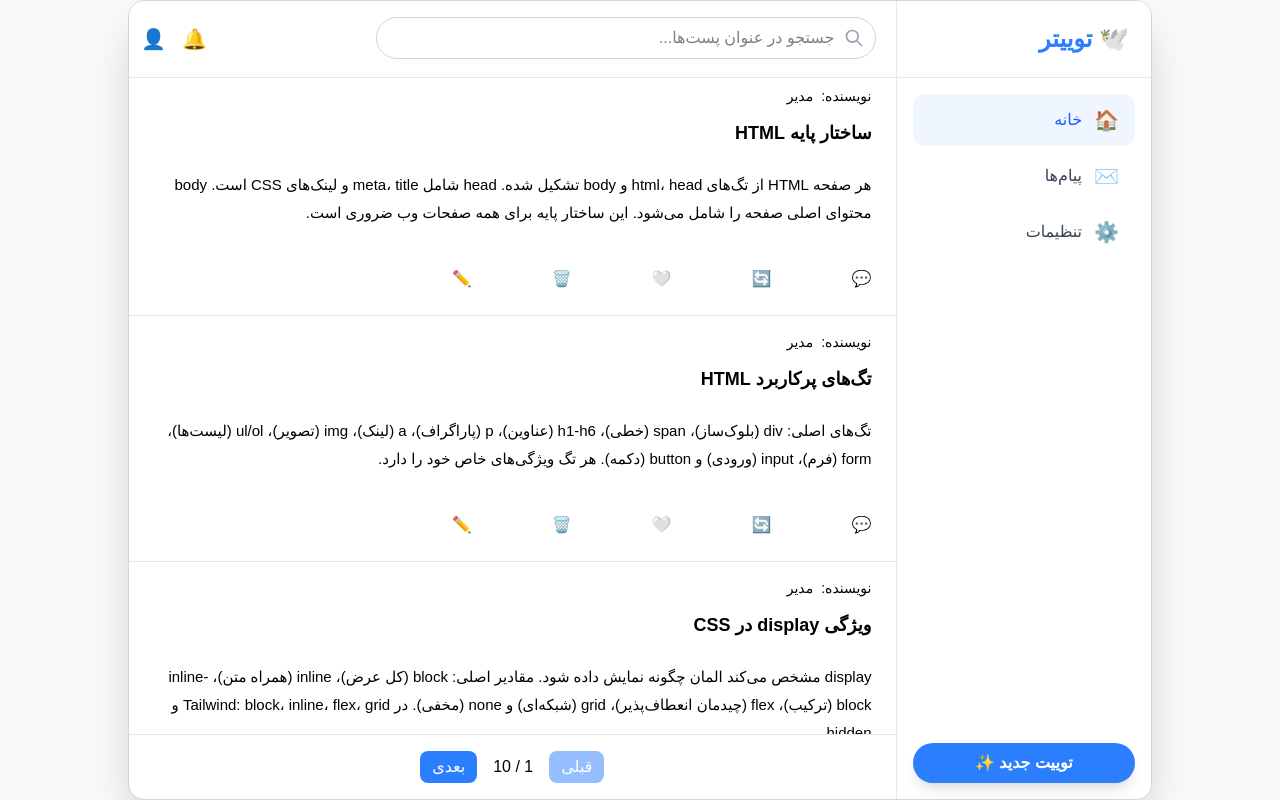
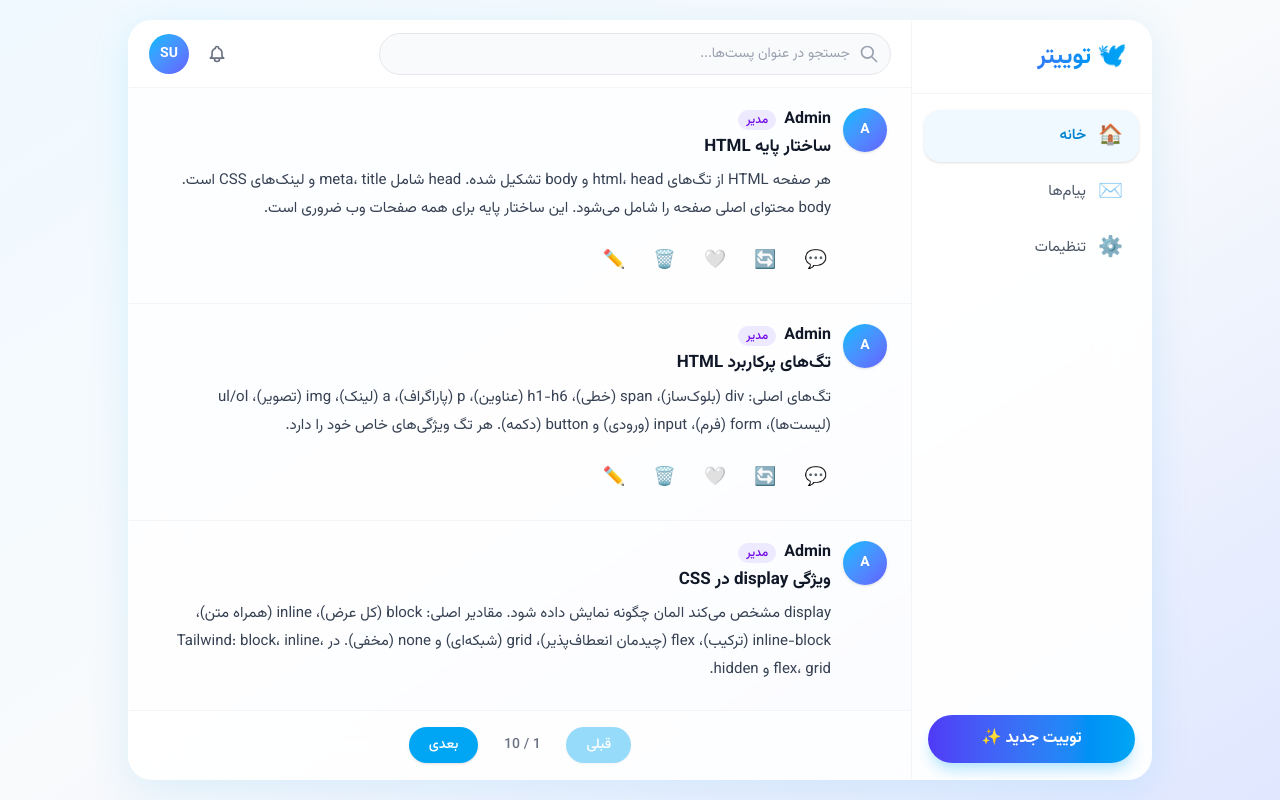
Before and after one commit to kimiaishere/Tweety, a React (Vite) app: page / in a window 1280 px wide. Built offline with nearby package versions, Linux system fonts and the light colour scheme; data requests are answered from the project's data file; sample sign-in values are in the browser's storage.

Commit message:
fix search problem

```diff
--- a/index.html
+++ b/index.html
@@ -4,7 +4,10 @@
     <meta charset="UTF-8" />
     <link rel="icon" type="image/svg+xml" href="/favicon.svg" />
     <meta name="viewport" content="width=device-width, initial-scale=1.0" />
-    <title>tweets</title>
+    <link rel="preconnect" href="https://fonts.googleapis.com" />
+    <link rel="preconnect" href="https://fonts.gstatic.com" crossorigin />
+    <link href="https://fonts.googleapis.com/css2?family=Vazirmatn:wght@400;500;600;700&display=swap" rel="stylesheet" />
+    <title>توییتر</title>
   </head>
   <body>
     <div id="root"></div>
--- a/src/components/Header.jsx
+++ b/src/components/Header.jsx
@@ -1,95 +1,91 @@
 import React, { useState } from "react";
-import { TABS } from "../constants";
 import { useNavigate } from "react-router-dom";
 import { toast } from "react-toastify";
 import { useSelector, useDispatch } from "react-redux";
 import { logout } from "../features/auth/authSlice";
 import SearchBar from "./SearchBar";
 
-function Header({
-  activeTab,
-  onTabChange,
-  onToggleNotifications,
-}) {
+function Header({ onSearchResult, onToggleNotifications }) {
   const navigate = useNavigate();
   const dispatch = useDispatch();
-  const [search, setSearch] = useState("");
-
   const [showMenu, setShowMenu] = useState(false);
 
   const user = useSelector((state) => state.auth.user);
-
   const posts = useSelector((state) => state.posts.posts);
 
   if (!user) return null;
 
-  // تعداد پست‌های همین کاربر
   const userPostsCount = posts.filter(
     (post) => post.userId === user.id
   ).length;
 
   const handleLogout = () => {
     localStorage.removeItem("user");
-
     dispatch(logout());
-
     toast.success("با موفقیت خارج شدید.");
-
     navigate("/login");
   };
 
+  const initials = user.name
+    ?.split(" ")
+    .map((w) => w[0])
+    .join("")
+    .slice(0, 2)
+    .toUpperCase();
+
   return (
-    <header className="flex justify-between pr-5 bg-white border-b border-gray-200 sticky top-2 pb-2 z-20">
+    <header className="sticky top-0 z-20 bg-white/70 backdrop-blur-md border-b border-gray-100 px-5 py-3">
+      <div className="flex justify-between items-center gap-4">
+        <SearchBar onSearchResult={onSearchResult} />
 
-        <div>
-            <SearchBar onSearchResult={setSearch} />
-        </div>
-        <div className="flex flex-row py-4 px-3 gap-4 justify-end">
+        <div className="flex items-center gap-2 shrink-0">
           <button
             onClick={onToggleNotifications}
-            className="flex rounded-full text-xl"
+            className="w-10 h-10 flex items-center justify-center rounded-full text-gray-500 hover:bg-sky-50 hover:text-sky-600 transition-colors"
+            aria-label="اعلان‌ها"
           >
-            🔔
+            <svg className="w-5 h-5" fill="none" stroke="currentColor" viewBox="0 0 24 24">
+              <path strokeLinecap="round" strokeLinejoin="round" strokeWidth={2} d="M15 17h5l-1.405-1.405A2.032 2.032 0 0118 14.158V11a6.002 6.002 0 00-4-5.659V5a2 2 0 10-4 0v.341C7.67 6.165 6 8.388 6 11v3.159c0 .538-.214 1.055-.595 1.436L4 17h5m6 0v1a3 3 0 11-6 0v-1m6 0H9" />
+            </svg>
           </button>
 
           <div className="relative">
             <button
               onClick={() => setShowMenu(!showMenu)}
-              className="flex items-center cursor-pointer text-xl"
+              className="w-10 h-10 flex items-center justify-center rounded-full bg-gradient-to-br from-sky-400 to-indigo-500 text-white text-sm font-bold hover:shadow-lg hover:scale-105 transition-all"
             >
-              👤
+              {initials || "👤"}
             </button>
 
             {showMenu && (
-              <div className="absolute left-[-8px] mt-3 w-40 z-50 bg-white rounded-xl shadow-xl border border-gray-300 p-4 flex flex-col gap-5">
+              <div className="absolute left-0 mt-2 w-52 z-50 bg-white rounded-2xl shadow-xl border border-gray-100 overflow-hidden">
+                <div className="bg-gradient-to-br from-sky-500 to-indigo-600 px-4 py-5 text-white">
+                  <p className="font-bold text-lg" dir="ltr">
+                    {user.name}
+                  </p>
+                  <p className="text-sky-100 text-sm mt-0.5">{user.role}</p>
+                </div>
 
-                <h3
-                  dir="ltr"
-                  className="font-bold text-center"
-                >
-                  Hi {user.name}
-                </h3>
-
-                <p className="text-center text-gray-500">
-                  Role : {user.role}
-                </p>
-
-                <p className="text-center text-gray-500">
-                  Posts : {userPostsCount}
-                </p>
+                <div className="p-4 flex flex-col gap-3">
+                  <div className="flex items-center justify-between text-sm">
+                    <span className="text-gray-500">تعداد پست‌ها</span>
+                    <span className="font-semibold text-gray-800 bg-gray-100 px-2.5 py-0.5 rounded-full">
+                      {userPostsCount}
+                    </span>
+                  </div>
 
                   <button
                     onClick={handleLogout}
-                  className="mt-5 text-red-500 hover:text-red-700"
+                    className="w-full mt-1 py-2.5 text-sm font-medium text-red-500 hover:bg-red-50 rounded-xl transition-colors"
                   >
                     خروج از حساب
                   </button>
-
+                </div>
               </div>
             )}
           </div>
         </div>
-
+      </div>
     </header>
   );
 }
--- a/src/components/SearchBar.jsx
+++ b/src/components/SearchBar.jsx
@@ -53,9 +53,8 @@ export default function SearchBar({ onSearchResult }) {
   };
 
   return (
-    <div className="py-2" ref={ref}>
-      <div className="w-[500px]">
-        {/* بخش جستجو */}
+    <div ref={ref} className="flex-1 max-w-lg">
+      <div>
         <div className="flex items-center relative">
           <input
             type="text"
@@ -63,7 +62,7 @@ export default function SearchBar({ onSearchResult }) {
             value={term}
             onChange={(e) => setTerm(e.target.value)}
             onFocus={() => debouncedTerm.length >= 3 && setShow(true)}
-            className="w-full px-4 py-2 pr-10 rounded-full border border-gray-300 focus:outline-none focus:border-blue-500 focus:ring-2 focus:ring-blue-200 transition-all"
+            className="w-full px-4 py-2.5 pr-10 bg-gray-50 rounded-full border border-gray-200 focus:outline-none focus:bg-white focus:border-sky-400 focus:ring-2 focus:ring-sky-100 transition-all text-sm placeholder:text-gray-400"
           />
 
           {/* آیکون جستجو */}
@@ -98,16 +97,16 @@ export default function SearchBar({ onSearchResult }) {
 
         {/* لیست پیشنهادات - بدون absolute */}
         {show && (
-          <div className="mt-1 bg-white rounded-xl shadow-lg border border-gray-200 overflow-hidden">
+          <div className="mt-2 bg-white rounded-2xl shadow-lg shadow-gray-200/50 border border-gray-100 overflow-hidden">
             {suggestions.length === 0 ? (
-              <div className="px-4 py-3 text-gray-500 text-sm">نتیجه‌ای یافت نشد</div>
+              <div className="px-4 py-3 text-gray-400 text-sm">نتیجه‌ای یافت نشد</div>
             ) : (
               <ul className="max-h-80 overflow-y-auto">
                 {suggestions.map((title, i) => (
                   <li
                     key={i}
                     onClick={() => handleSelect(title)}
-                    className="px-4 py-3 hover:bg-blue-50 cursor-pointer transition-colors border-b border-gray-100 last:border-0 flex items-center gap-3"
+                    className="px-4 py-3 hover:bg-sky-50 cursor-pointer transition-colors border-b border-gray-50 last:border-0 flex items-center gap-3"
                   >
                     <svg className="w-4 h-4 text-gray-400" fill="none" stroke="currentColor" viewBox="0 0 24 24">
                       <path strokeLinecap="round" strokeLinejoin="round" strokeWidth={2} d="M21 21l-6-6m2-5a7 7 0 11-14 0 7 7 0 0114 0z" />
--- a/src/components/Sidebar.jsx
+++ b/src/components/Sidebar.jsx
@@ -3,34 +3,33 @@ import { SIDEBAR_ITEMS } from '../constants';
 
 function Sidebar({ onNewTweet }) {
   return (
-    <aside className="w-[25%] h-full bg-white border-l border-gray-200 flex flex-col shrink-0">
-      {/* هدر - ثابت در بالا */}
-      <div className="p-[22px] border-b border-gray-200 shrink-0">
-        <h1 className="text-2xl font-bold text-blue-500">🕊️ توییتر</h1>
+    <aside className="w-[240px] h-full bg-white/60 border-l border-gray-100 flex flex-col shrink-0">
+      <div className="px-6 py-5 border-b border-gray-100 shrink-0">
+        <h1 className="text-2xl font-bold bg-gradient-to-l from-sky-500 to-indigo-600 bg-clip-text text-transparent">
+          🕊️ توییتر
+        </h1>
       </div>
 
-      {/* ناوبری - فضای باقیمانده را پر می‌کند */}
-      <nav className="p-4 space-y-1 flex-1 overflow-y-auto">
+      <nav className="px-3 py-4 space-y-1 flex-1 overflow-y-auto">
         {SIDEBAR_ITEMS.map((item) => (
           <button
             key={item.label}
-            className={`w-full flex items-center gap-3 px-4 py-3 rounded-xl transition-colors ${
+            className={`w-full flex items-center gap-3 px-4 py-3 rounded-2xl transition-all duration-200 ${
               item.active
-                ? "bg-blue-50 text-blue-600 font-medium"
-                : "text-gray-700 hover:bg-gray-50"
+                ? "bg-sky-50 text-sky-600 font-semibold shadow-sm"
+                : "text-gray-600 hover:bg-gray-50 hover:text-gray-900"
             }`}
           >
             <span className="text-xl">{item.icon}</span>
-            <span>{item.label}</span>
+            <span className="text-[15px]">{item.label}</span>
           </button>
         ))}
       </nav>
 
-      {/* دکمه توییت - چسبیده به پایین */}
       <div className="p-4 shrink-0">
         <button
           onClick={onNewTweet}
-          className="w-full bg-blue-500 text-white font-bold py-2 px-3 rounded-full shadow-lg hover:bg-blue-600 transition-colors"
+          className="w-full bg-gradient-to-l from-sky-500 to-indigo-600 text-white font-bold py-3 px-4 rounded-full shadow-lg shadow-sky-200 hover:shadow-xl hover:shadow-sky-300 hover:scale-[1.02] active:scale-[0.98] transition-all"
         >
           توییت جدید ✨
         </button>
--- a/src/components/Tweet.jsx
+++ b/src/components/Tweet.jsx
@@ -1,92 +1,95 @@
 import React from "react";
 import { useSelector } from "react-redux";
 
-function Tweet({
-  id,
-  title,
-  body,
-  userId,
-  onDelete,
-  onEdit,
-}) {
+const ROLE_STYLES = {
+  مدیر: "bg-violet-100 text-violet-700",
+  admin: "bg-violet-100 text-violet-700",
+  کاربر: "bg-sky-100 text-sky-700",
+  user: "bg-sky-100 text-sky-700",
+};
 
-  const currentUser = useSelector(
-    (state) => state.auth.user
+function TweetAction({ icon, label, hoverColor = "hover:bg-gray-100 hover:text-gray-700", onClick }) {
+  return (
+    <button
+      onClick={onClick}
+      className={`group flex items-center gap-1.5 px-3 py-2 rounded-full text-gray-400 transition-colors ${hoverColor}`}
+      aria-label={label}
+    >
+      <span className="text-lg group-hover:scale-110 transition-transform">{icon}</span>
+    </button>
   );
+}
 
-  const users = useSelector(
-    (state) => state.users.users
-  );
+function Tweet({ id, title, body, userId, onDelete, onEdit }) {
+  const currentUser = useSelector((state) => state.auth.user);
+  const users = useSelector((state) => state.users.users);
 
-  const author = users.find(
-    (user) => user.id === userId
-  );
+  const author = users.find((user) => user.id === userId);
 
   const canManage =
     currentUser &&
-    (
-      currentUser.role === "admin" ||
-      currentUser.id === userId
-    );
+    (currentUser.role === "admin" ||
+      currentUser.role === "مدیر" ||
+      currentUser.id === userId);
+
+  const initials = author?.name
+    ?.split(" ")
+    .map((w) => w[0])
+    .join("")
+    .slice(0, 2)
+    .toUpperCase();
+
+  const roleClass =
+    ROLE_STYLES[author?.role] || "bg-gray-100 text-gray-600";
 
   return (
-    <div className="px-6 pb-6 pt-4 hover:bg-gray-50 transition-colors duration-150">
+    <article className="px-6 py-5 hover:bg-sky-50/40 transition-colors duration-200 cursor-default">
+      <div className="flex gap-3">
+        <div className="w-11 h-11 shrink-0 rounded-full bg-gradient-to-br from-sky-400 to-indigo-500 flex items-center justify-center text-white text-sm font-bold shadow-sm">
+          {initials || "?"}
+        </div>
 
-      <div className="flex justify-between items-start">
-
-        <div>
-
-        <div className="text-[14px]">
-        نویسنده:
-  <span
-    className="px-2 py-1">
-
+        <div className="flex-1 min-w-0">
+          <div className="flex items-center gap-2 flex-wrap">
+            <span className="font-bold text-gray-900">{author?.name || "ناشناس"}</span>
+            <span className={`text-xs font-medium px-2 py-0.5 rounded-full ${roleClass}`}>
               {author?.role}
             </span>
           </div>
-          <h3 className="font-bold text-lg pt-3">
+
+          <h3 className="font-bold text-[17px] text-gray-900 mt-1 leading-snug">
             {title}
           </h3>
 
-        </div>
-
-      </div>
-
-      <p className="mt-6 text-[15px] leading-7">
+          <p className="mt-2 text-[15px] text-gray-700 leading-7">
             {body}
           </p>
-      <div className="flex gap-20 items-center mt-10">
 
-  <button>💬</button>
-  <button>🔄</button>
-  <button>🤍</button>
+          <div className="flex items-center gap-1 mt-4 -mr-2">
+            <TweetAction icon="💬" label="پاسخ" hoverColor="hover:bg-sky-50 hover:text-sky-500" />
+            <TweetAction icon="🔄" label="بازنشر" hoverColor="hover:bg-green-50 hover:text-green-500" />
+            <TweetAction icon="🤍" label="پسندیدن" hoverColor="hover:bg-pink-50 hover:text-pink-500" />
 
             {canManage && (
               <>
-      <button onClick={() => onDelete(id)}>
-        🗑️
-      </button>
-
-      <button
-        onClick={() =>
-          onEdit({
-            id,
-            title,
-            body,
-            userId,
-          })
-        }
-      >
-        ✏️
-      </button>
+                <TweetAction
+                  icon="🗑️"
+                  label="حذف"
+                  hoverColor="hover:bg-red-50 hover:text-red-500"
+                  onClick={() => onDelete(id)}
+                />
+                <TweetAction
+                  icon="✏️"
+                  label="ویرایش"
+                  hoverColor="hover:bg-amber-50 hover:text-amber-600"
+                  onClick={() => onEdit({ id, title, body, userId })}
+                />
               </>
             )}
-
-
-
           </div>
-
         </div>
+      </div>
+    </article>
   );
 }
 
--- a/src/components/TweetList.jsx
+++ b/src/components/TweetList.jsx
@@ -1,16 +1,22 @@
 import React from "react";
 import Tweet from "./Tweet";
 
-function TweetList({
-  tweets,
-  onDelete,
-  onEdit,
-}) {
+function TweetList({ tweets, onDelete, onEdit }) {
+  if (tweets.length === 0) {
+    return (
+      <div className="flex flex-col items-center justify-center py-20 px-6 text-center">
+        <div className="text-5xl mb-4">🐦</div>
+        <h3 className="text-lg font-bold text-gray-800">پستی یافت نشد</h3>
+        <p className="text-gray-500 text-sm mt-2 max-w-xs">
+          هنوز توییتی اینجا نیست یا نتیجه‌ای برای جستجوی شما پیدا نشد.
+        </p>
+      </div>
+    );
+  }
+
   return (
-    <div className="divide-y divide-gray-200">
-
+    <div className="divide-y divide-gray-100">
       {tweets.map((tweet) => (
-
         <Tweet
           key={tweet.id}
           id={tweet.id}
@@ -20,9 +26,7 @@ function TweetList({
           onDelete={onDelete}
           onEdit={onEdit}
         />
-
       ))}
-
     </div>
   );
 }
--- a/src/index.css
+++ b/src/index.css
@@ -1,5 +1,30 @@
 @import "tailwindcss";
 
 body {
-    font-family: "Vazirmatn", "ubuntu", sans-serif;
-  }
+  font-family: "Vazirmatn", system-ui, sans-serif;
+  -webkit-font-smoothing: antialiased;
+  -moz-osx-font-smoothing: grayscale;
+}
+
+* {
+  scrollbar-width: thin;
+  scrollbar-color: #cbd5e1 transparent;
+}
+
+*::-webkit-scrollbar {
+  width: 6px;
+}
+
+*::-webkit-scrollbar-thumb {
+  background-color: #cbd5e1;
+  border-radius: 9999px;
+}
+
+*::-webkit-scrollbar-track {
+  background: transparent;
+}
+
+::selection {
+  background-color: #bae6fd;
+  color: #0c4a6e;
+}
--- a/src/pages/Home.jsx
+++ b/src/pages/Home.jsx
@@ -105,22 +105,21 @@ export default function Home() {
 
   if (loading) {
     return (
-      <div className="min-h-screen flex items-center justify-center">
-        loading...
+      <div className="min-h-screen flex flex-col items-center justify-center bg-gradient-to-br from-sky-50 via-white to-indigo-50 gap-4">
+        <div className="w-10 h-10 border-2 border-sky-500 border-t-transparent rounded-full animate-spin" />
+        <p className="text-gray-500 text-sm font-medium">در حال بارگذاری...</p>
       </div>
     );
   }
 
   return (
-    <div className="h-screen bg-gray-50" dir="rtl">
-      <div className="max-w-5xl mx-auto h-full bg-white border border-gray-300 shadow-2xl rounded-2xl overflow-hidden flex">
+    <div className="h-screen bg-gradient-to-br from-sky-50 via-slate-50 to-indigo-100 p-3 md:p-5" dir="rtl">
+      <div className="max-w-5xl mx-auto h-full bg-white/80 backdrop-blur-xl border border-white/60 shadow-[0_8px_40px_rgba(14,165,233,0.12)] rounded-3xl overflow-hidden flex">
 
-        {/* سایدبار - با flex در کنار محتوا */}
         <Sidebar onNewTweet={() => setIsModalOpen(true)} />
 
-        {/* بخش اصلی - فضای باقیمانده را پر می‌کند */}
         <div className="flex-1 flex flex-col min-w-0">
-          <Header />
+          <Header onSearchResult={setSearch} />
 
           <div className="flex-1 overflow-y-auto">
             <TweetList
@@ -130,24 +129,23 @@ export default function Home() {
             />
           </div>
 
-          {/* pagination */}
-          <div className="flex border-t mb-4 pt-4 border-gray-200 justify-center gap-4 shrink-0">
+          <div className="flex border-t border-gray-100 px-6 py-4 justify-center items-center gap-3 shrink-0 bg-white/50">
             <button
               disabled={page === 1}
               onClick={() => setPage(page - 1)}
-              className="px-3 py-1 bg-blue-500 text-white rounded-lg disabled:opacity-50"
+              className="px-5 py-2 bg-sky-500 text-white text-sm font-medium rounded-full hover:bg-sky-600 disabled:opacity-40 disabled:cursor-not-allowed transition-all shadow-sm hover:shadow-md"
             >
               قبلی
             </button>
 
-            <span className="flex items-center">
-              {page} / {totalPages}
+            <span className="flex items-center text-sm text-gray-500 font-medium min-w-[4rem] justify-center">
+              {page} / {totalPages || 1}
             </span>
 
             <button
-              disabled={page === totalPages}
+              disabled={page === totalPages || totalPages === 0}
               onClick={() => setPage(page + 1)}
-              className="px-3 py-1 bg-blue-500 text-white rounded-lg disabled:opacity-50"
+              className="px-5 py-2 bg-sky-500 text-white text-sm font-medium rounded-full hover:bg-sky-600 disabled:opacity-40 disabled:cursor-not-allowed transition-all shadow-sm hover:shadow-md"
             >
               بعدی
             </button>
```
Lines whose indentation alone changed are shown as unchanged.
